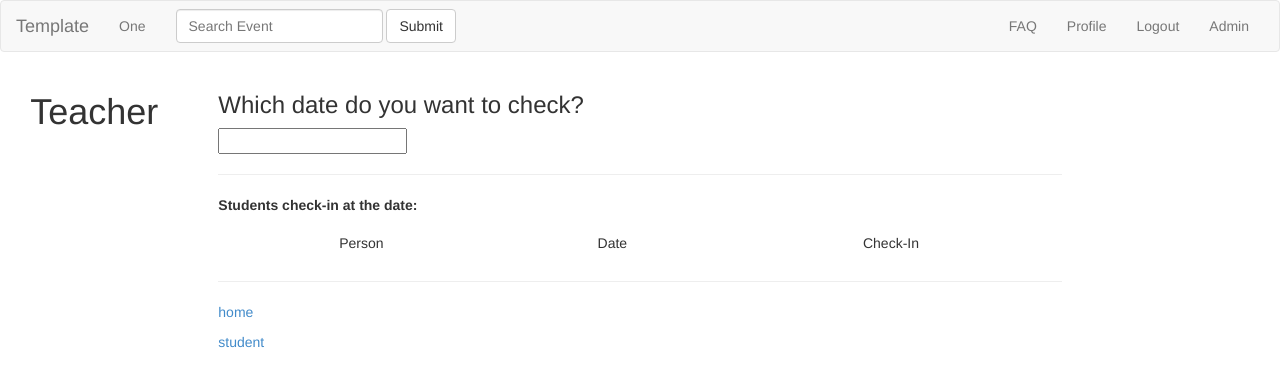
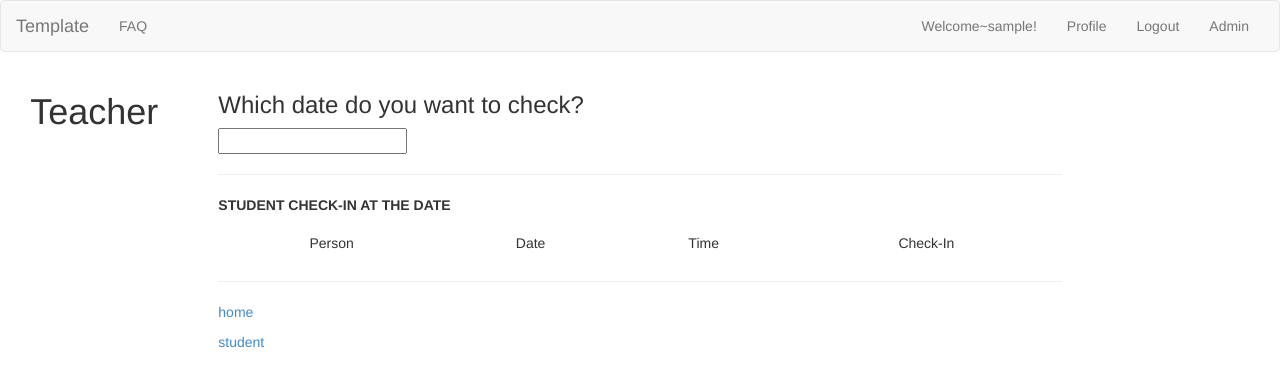
Before and after one commit to PatrickSeet/pa2chu, a Django app: page /teacher/ in a window 1280 px wide. Shown: the top 387 px of the page. Run offline with Django 3.2, Linux system fonts and the light colour scheme; the visitor is signed in with stand-in values (Sample User, id 1); parts of the project's set-up code (start-up, migrations or seed data) failed here and were passed over; some libraries are stand-ins or nearby versions.

Commit message:
hour column add to model

```diff
--- a/chu2pa/models.py
+++ b/chu2pa/models.py
@@ -13,6 +13,7 @@ class UserStatus(AbstractUser):
 
 class Calendar(models.Model):
     date = models.CharField(max_length=100)
+    hour = models.CharField(max_length=100)
     person = models.ForeignKey(UserStatus, related_name="person")
     status = models.CharField(max_length=100, default=False)
 
--- a/chu2pa/static/js/calendar.js
+++ b/chu2pa/static/js/calendar.js
@@ -15,11 +15,13 @@ $(document).ready(function() {
                     for (i=0; i<data.length; i++) {
                         person = data[i].person;
                         date = data[i].date;
+                        hour = data[i].hour;
                         status = data[i].status;
                         $('#teacher_view').append(
                             "<tr align='center'>" +
                             "<td>" + person + "</td>" +
                             "<td>" + date + "</td>" +
+                            "<td>" + hour + "</td>" +
                             "<td>" + status + "</td>" +
                             "</tr>"
                         )
--- a/chu2pa/static/js/index.js
+++ b/chu2pa/static/js/index.js
@@ -12,6 +12,7 @@ $(document).ready(function(){
                     "<tr align='center'>" +
                     "<td>" + data.person + "</td>" +
                     "<td>" + data.date + "</td>" +
+                    "<td>" + data.hour + "</td>" +
                     "<td>" + data.status + "</td>" +
                     "</tr>"
                 )
--- a/chu2pa/templates/includes/header_nav.html
+++ b/chu2pa/templates/includes/header_nav.html
@@ -15,21 +15,14 @@
     <!-- Collect the nav links, forms, and other content for toggling -->
     <div class="collapse navbar-collapse" id="bs-example-navbar-collapse-1">
       <ul class="nav navbar-nav">
-        <li><a href="{% url 'home' %}">One</a></li>
+          <li><a href="{% url 'faq' %}">FAQ</a></li>
 {#        <li><a href="{% url 'home' %}">Paint</a></li>#}
 {#        <li><a href="{% url 'home' %}">Memory</a></li>#}
 {#        <li><a href="{% url 'home' %}">Tower of Hanoi</a></li>#}
       </ul>
-      <form class="navbar-form navbar-left" role="search" method="get" action="/search/">
-        <div class="form-group">
-          <input type="text" name="q" id="id_q" class="form-control" placeholder="Search Event">
-        </div>
-        <button type="submit" class="btn btn-default">Submit</button>
-      </form>
       <ul class="nav navbar-nav navbar-right">
-        <li><a href="{% url 'faq' %}">FAQ</a></li>
         {% if user.is_authenticated %}
-{#            <li><a href="{% url 'profile' %}">Welcome~{{ user.username }}!</a></li>#}
+            <li><a href="{% url 'profile' %}">Welcome~{{ user.username }}!</a></li>
             <li><a href="{% url 'profile' %}">Profile</a></li>
             <li><a href="{% url 'logout' %}">Logout</a></li>
             {% if user.is_staff %}
--- a/chu2pa/templates/student.html
+++ b/chu2pa/templates/student.html
@@ -26,13 +26,14 @@
             <input type="radio" name="group1" value="offical leave"> Official Leave
             <button id="student_check" class="btn btn-default">Check-in</button>
             <hr>
-
+            <p><b>STUDENT ATTENDING HISTORY</b></p>
 
             <table class='table table-hover table-striped'>
                 <thead>
                     <tr align='center'>
                         <td>Person</td>
                         <td>Date</td>
+                        <td>Time</td>
                         <td>Check-In</td>
                     </tr>
                 </thead>
@@ -41,6 +42,7 @@
                         <tr align='center'>
                             <td>{{ log.person }}</td>
                             <td>{{ log.date }}</td>
+                            <td>{{ log.hour }}</td>
                             <td>{{ log.status }}</td>
                         </tr>
                     {% endfor %}
--- a/chu2pa/templates/teacher.html
+++ b/chu2pa/templates/teacher.html
@@ -27,12 +27,13 @@
             <h3>Which date do you want to check?</h3>
             <p> <input type="text" id="datepicker"></p>
             <hr>
-            <p><b>Students check-in at the date:</b></p>
+            <p><b>STUDENT CHECK-IN AT THE DATE</b></p>
             <table class='table table-hover table-striped'>
                 <thead>
                     <tr align="center">
                         <td>Person</td>
                         <td>Date</td>
+                        <td>Time</td>
                         <td>Check-In</td>
                     </tr>
                 </thead>
--- a/chu2pa/views.py
+++ b/chu2pa/views.py
@@ -33,20 +33,23 @@ def student(request):
 def student_check(request):
 
     current_datetime = datetime.datetime.now()
-
     year = str(current_datetime)[:4]
     month = str(current_datetime)[5:7]
     day = str(current_datetime)[8:10]
+    hour = str(current_datetime)[11:13]
+    min = str(current_datetime)[14:16]
 
     fulldate = month + "/" + day + "/" + year
-
+    fullhour = hour + ":" + min
+    print fullhour
     data = json.loads(request.body)
-    check_in = Calendar.objects.create(person=request.user, date=fulldate, status=data )
+    check_in = Calendar.objects.create(person=request.user, date=fulldate, hour=fullhour, status=data )
     person = check_in.person.username
     status = check_in.status
 
     result = {'person': person,
               'date': fulldate,
+              'hour': fullhour,
               'status': status
                }
     return HttpResponse(json.dumps(result),
@@ -63,6 +66,7 @@ def teacher_overview(request):
         collection.append({
             'person': person_name,
             'date': student.date,
+            'hour': student.hour,
             'status': student.status
             })
     return HttpResponse(json.dumps(collection),
```
Also changed, not shown: chu2pa/migrations/0003_calendar_hour.py (added).
